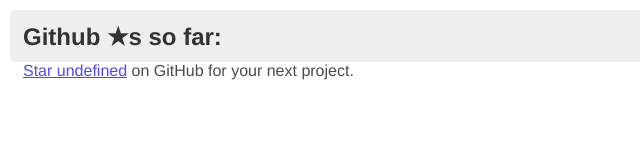
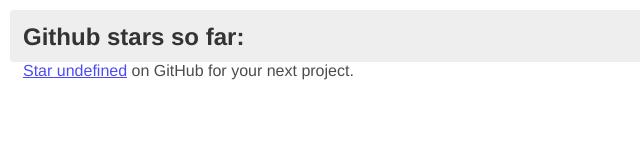
Before and after one commit to HubSpot/hubstar, a website: page 404.html in a window 1280 px wide. Shown: the full height of the page, 0-640 px from the left. Drawn offline with Linux system fonts and the light colour scheme; no server answers.

Commit message:
Silly github...

```diff
--- a/404.html
+++ b/404.html
@@ -8,7 +8,7 @@
   </head>
   <body>
     <div class="content">
-      <div class="label"></div><div class="odometer">0</div>
+      <div class="label">Github stars so far:</div><div class="odometer">0</div>
       <div class="subtitle"></div>
     </div>
 
--- a/coffee/stars.coffee
+++ b/coffee/stars.coffee
@@ -46,8 +46,6 @@
 
   spinner = document.querySelector '.odometer'
 
-  document.querySelector('.label').innerHTML = 'Github ★s so far:'
-
   subtitle = document.querySelector '.subtitle'
   subtitle.innerHTML = """<a href='http://github.com/#{ matches[2] }/#{ matches[3] }'>
     Star #{ matches[3] }</a> on GitHub for your next project.
--- a/js/stars.js
+++ b/js/stars.js
@@ -47,7 +47,6 @@
       return;
     }
     spinner = document.querySelector('.odometer');
-    document.querySelector('.label').innerHTML = 'Github ★s so far:';
     subtitle = document.querySelector('.subtitle');
     subtitle.innerHTML = "<a href='http://github.com/" + matches[2] + "/" + matches[3] + "'>\nStar " + matches[3] + "</a> on GitHub for your next project.";
     return init(spinner, matches[2], matches[3]);
```
Also changed, not shown: js/stars.min.js.
